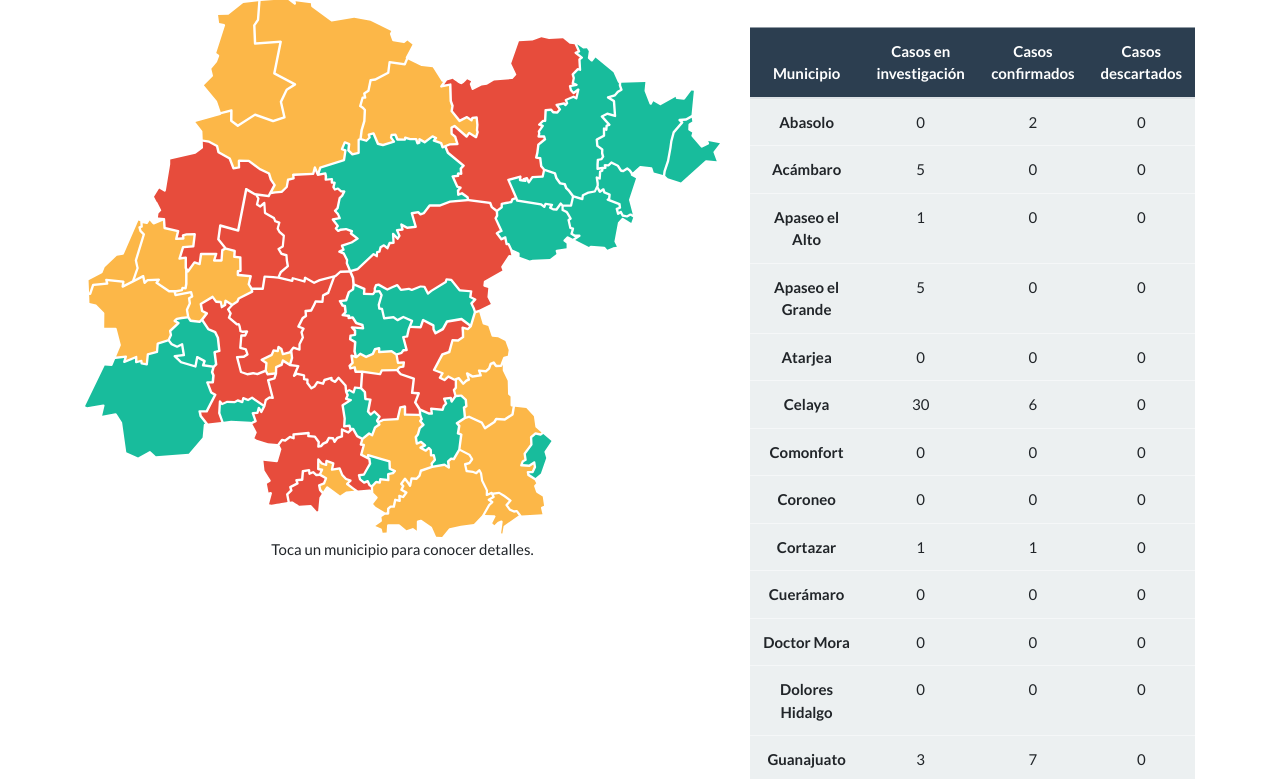
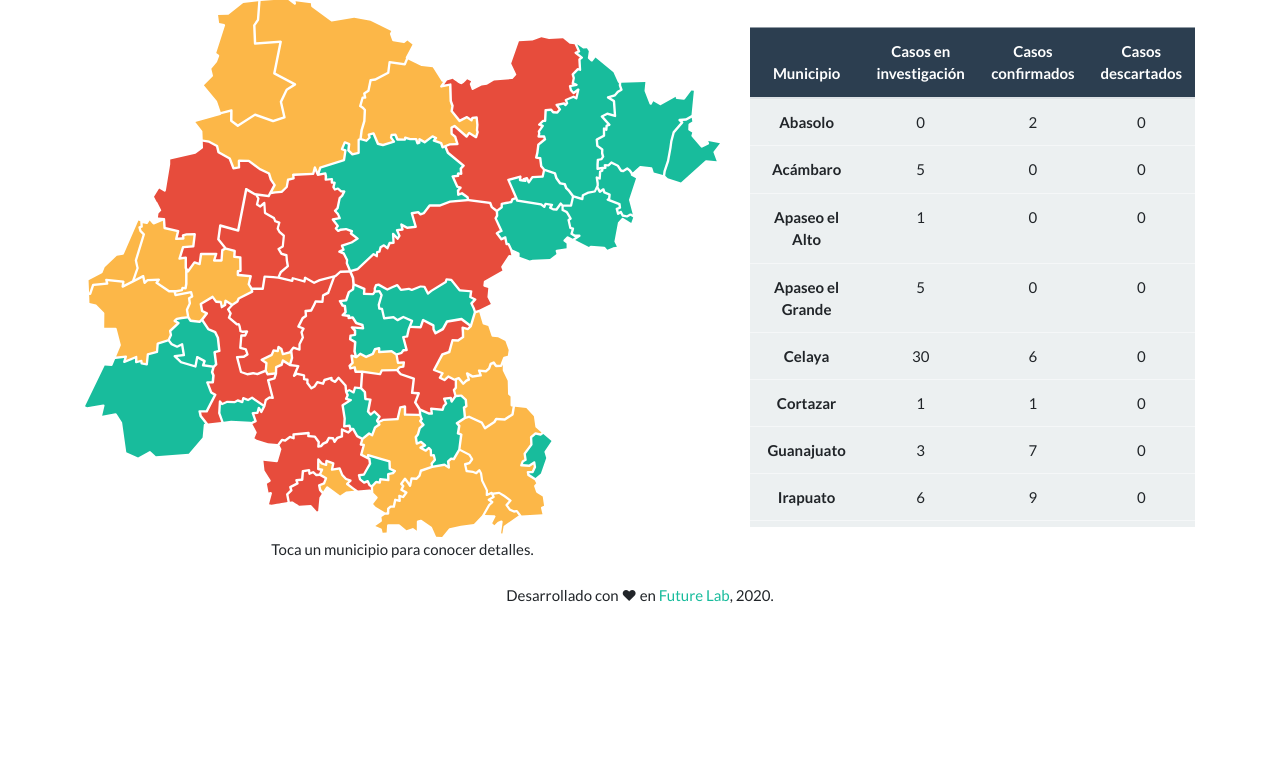
Before and after one commit to RodolfoFerro/covid19-gto, a Flask app: page / in a window 1280 px wide. Shown: the part 657-1436 px from the top of the page. After the commit the page ends 1260 px from the top, so only its background shows below. Run offline with Flask 2, Linux system fonts and the light colour scheme; some libraries are stand-ins or nearby versions.

Commit message:
Filtered data and added scroll for table. :wrench:

```diff
--- a/scraper.py
+++ b/scraper.py
@@ -6,6 +6,7 @@ from time import time
 
 def scraper():
     """Extract data from the official state site api."""
+
     endpoint_url = 'https://coronavirus.guanajuato.gob.mx/infectados.json'
 
     req = requests.get(endpoint_url)
@@ -19,7 +20,9 @@ def scraper():
     }
 
     for name, values in data['listado'].items():
-        parsed_data['estados'][name] = {k: v for i in values for k, v in i.items()}  # noqa
+        parsed_data['estados'][name] = {
+            k: v for i in values for k, v in i.items()
+        }
 
     return parsed_data
 
--- a/static/style.css
+++ b/static/style.css
@@ -42,3 +42,20 @@
 	color: #FFF;
 	font-size: 1.2em;
 }
+
+.table-scrollbar {
+	position: relative;
+	height: 500px;
+	overflow: auto;
+}
+
+.table-scrollbar thead th {
+	position: sticky;
+	position: -webkit-sticky;
+	top: 0;
+	z-index: 999;
+}
+
+.table-wrapper-scroll-y {
+	display: block;
+}
--- a/templates/index.html
+++ b/templates/index.html
@@ -87,7 +87,7 @@
 				<label>Toca un municipio para conocer detalles.</label>
 			</div>
 			<div class="col table-cases">
-				<table class="table table-hover text-center">
+				<table class="table table-hover text-center table-wrapper-scroll-y table-scrollbar">
 					<thead>
 						<tr class="table-primary">
 							<th scope="col">Municipio</th>
@@ -99,10 +99,12 @@
 					<tbody>
 						{% for name, value in estados.items() %}
 						<tr class="table-light">
+							{% if value.investigacion != 0 or value.confirmados !=0 or value.descartados != 0 %}
 							<th scope="row">{{ name }}</th>
 							<td>{{ value['investigacion'] }}</td>
 							<td>{{ value['confirmados'] }}</td>
 							<td>{{ value['descartados'] }}</td>
+							{% endif %}
 						</tr>
 						{% endfor %}
 					</tbody>
```
